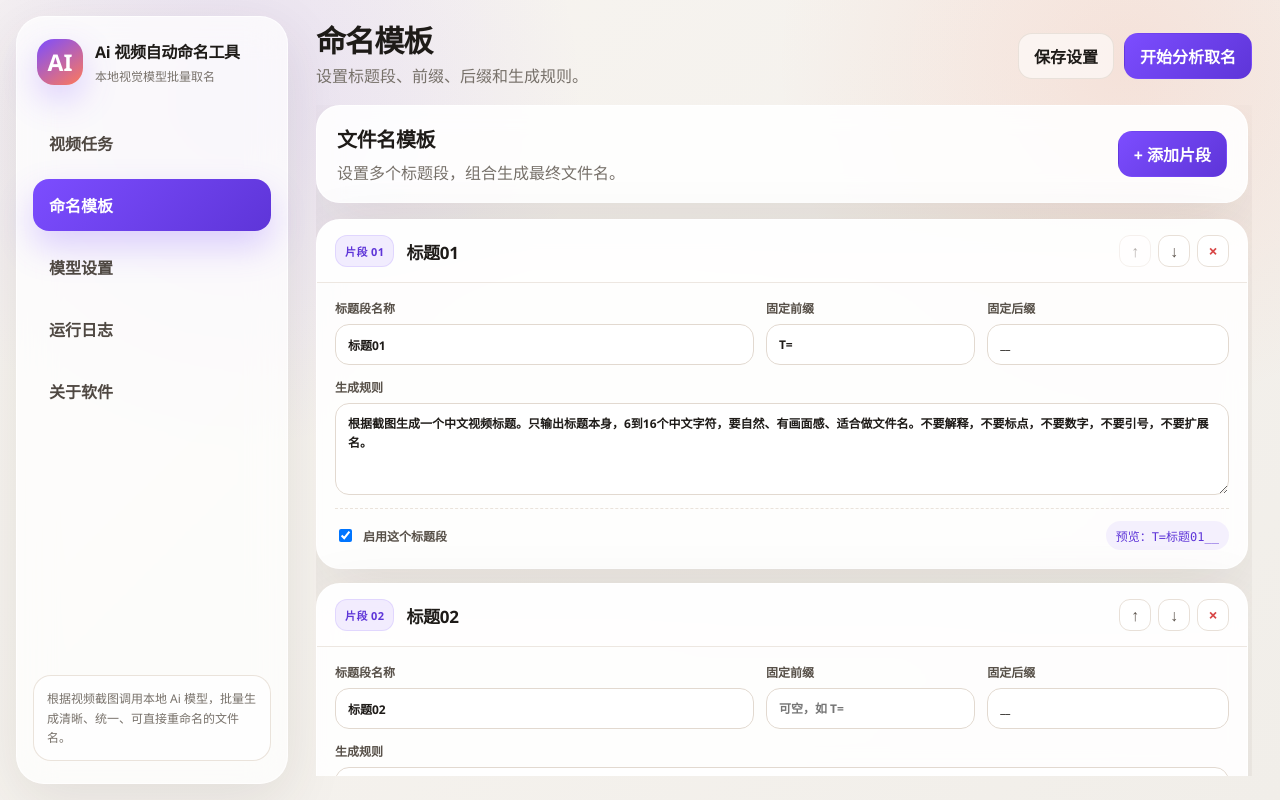
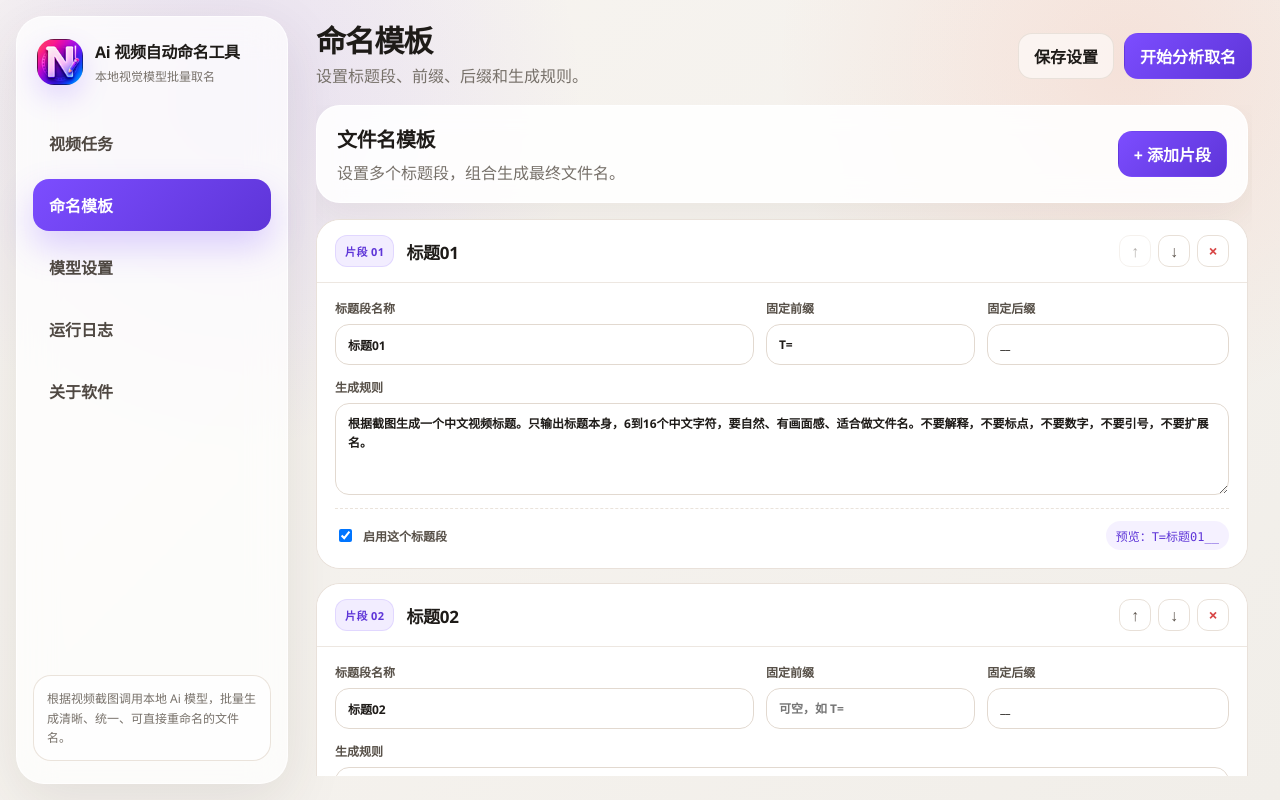
Before and after one commit to cangify/namer-studio, an Electron app: page src/index.html in a window 1280 px wide. Both pictures are taken after a click on the button "命名模板". Drawn offline with Linux system fonts and the light colour scheme; no server answers.

Commit message:
Apply logo and clean interface chrome

```diff
--- a/package.json
+++ b/package.json
@@ -33,12 +33,14 @@
     "win": {
       "target": [
         "zip"
-      ]
+      ],
+      "icon": "src/assets/logo.ico"
     },
     "linux": {
       "target": [
         "AppImage"
-      ]
+      ],
+      "icon": "src/assets/logo-256.png"
     }
   }
 }
--- a/src/index.html
+++ b/src/index.html
@@ -11,7 +11,7 @@
   <div class="app-shell">
     <aside class="sidebar">
       <div class="brand">
-        <div class="brand-mark">AI</div>
+        <img class="brand-logo" src="assets/logo-64.png" alt="logo" />
         <div>
           <div class="brand-title">Ai 视频自动命名工具</div>
           <div class="brand-subtitle">本地视觉模型批量取名</div>
--- a/src/main.js
+++ b/src/main.js
@@ -17,6 +17,7 @@ function createWindow() {
     title: 'Ai视频自动命名工具',
     autoHideMenuBar: true,
     backgroundColor: '#f6f7fb',
+    icon: path.join(__dirname, 'assets', 'logo-256.png'),
     webPreferences: {
       preload: path.join(__dirname, 'preload.js'),
       contextIsolation: true,
--- a/src/styles.css
+++ b/src/styles.css
@@ -424,3 +424,52 @@ input:focus, textarea:focus { border-color: var(--primary); box-shadow: 0 0 0 4p
   visibility: visible !important;
   opacity: 1 !important;
 }
+
+/* 2026-07 polish: hide scrollbars, clean segment gaps, use logo */
+* {
+  scrollbar-width: none;
+  -ms-overflow-style: none;
+}
+*::-webkit-scrollbar {
+  width: 0 !important;
+  height: 0 !important;
+  display: none !important;
+}
+.brand-logo {
+  width: 46px;
+  height: 46px;
+  border-radius: 17px;
+  object-fit: cover;
+  box-shadow: 0 12px 28px rgba(124, 77, 255, .20);
+  flex: 0 0 auto;
+}
+.brand-mark { display: none; }
+.page,
+.table-wrap,
+#logText {
+  scrollbar-width: none;
+  -ms-overflow-style: none;
+}
+.segments {
+  background: transparent;
+}
+.segment.card {
+  background: #fff;
+  box-shadow: none;
+  border-color: rgba(232,224,216,.95);
+}
+.segment-head {
+  background: #fff;
+}
+.segment-body {
+  background: #fff;
+}
+.card.table-card,
+.rules-intro,
+.preview-card,
+.form-grid,
+.hint-card,
+.log-card,
+.about-hero {
+  box-shadow: 0 14px 36px rgba(67, 48, 36, .06);
+}
```
Also changed, not shown: src/assets/logo-256.png (added), src/assets/logo-64.png (added), src/assets/logo.ico (added), src/assets/logo.png (added).
